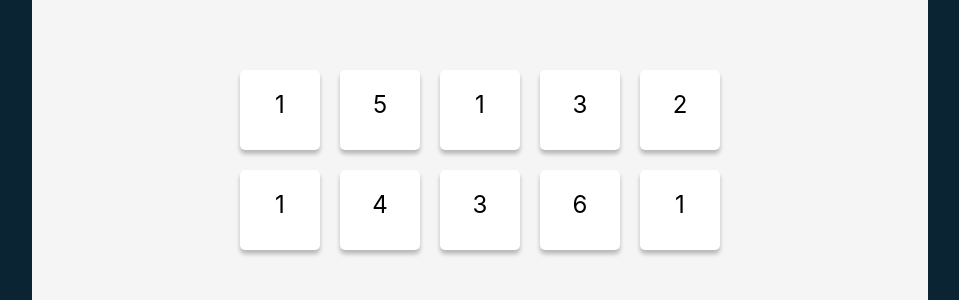
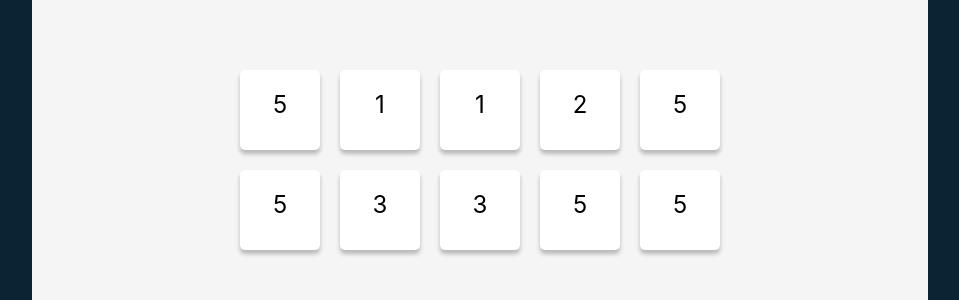
Before and after one commit to mb-dir/freeCodeCamp-tutorials, a React (Create React App) app in the folder fcc-tenzies/: page / in a window 1280 px wide. Shown: the part 240-540 px from the top of the page, without its empty margins (160-1119 px from the left). Built offline with nearby package versions, Linux system fonts and the light colour scheme.

Commit message:
Not hardcode Die instances
Now the Die components are created dynamically based on random numbers -
thanks to this in which game there will be a different numbers. Also the
diceNumbers are kept in state - this will be useful for future logic

```diff
--- a/fcc-tenzies/src/App.js
+++ b/fcc-tenzies/src/App.js
@@ -1,20 +1,25 @@
+import React from "react";
 import Die from "./Die";
 
 function App() {
+  function allNewDice() {
+    const numbers = [];
+    //Return an array(10 elements) with random numbers from 1 to 6
+    for (let i = 0; i < 10; i++) {
+      numbers[i] = Math.floor(Math.random() * (6 - 1)) + 1;
+    }
+    return numbers;
+  }
+
+  //Generate 10 Die components based on generated arrays of random numbers
+  const [ diceNumbers, setDiceNumbers ] = React.useState(allNewDice());
+  const diceList = diceNumbers.map(el => {
+    return <Die number={el} />;
+  });
+
   return (
     <main className="mainContainer">
-      <div className="dieContainer">
-        <Die number={1} />
-        <Die number={5} />
-        <Die number={1} />
-        <Die number={3} />
-        <Die number={2} />
-        <Die number={1} />
-        <Die number={4} />
-        <Die number={3} />
-        <Die number={6} />
-        <Die number={1} />
-      </div>
+      <div className="dieContainer">{diceList}</div>
     </main>
   );
 }
```
